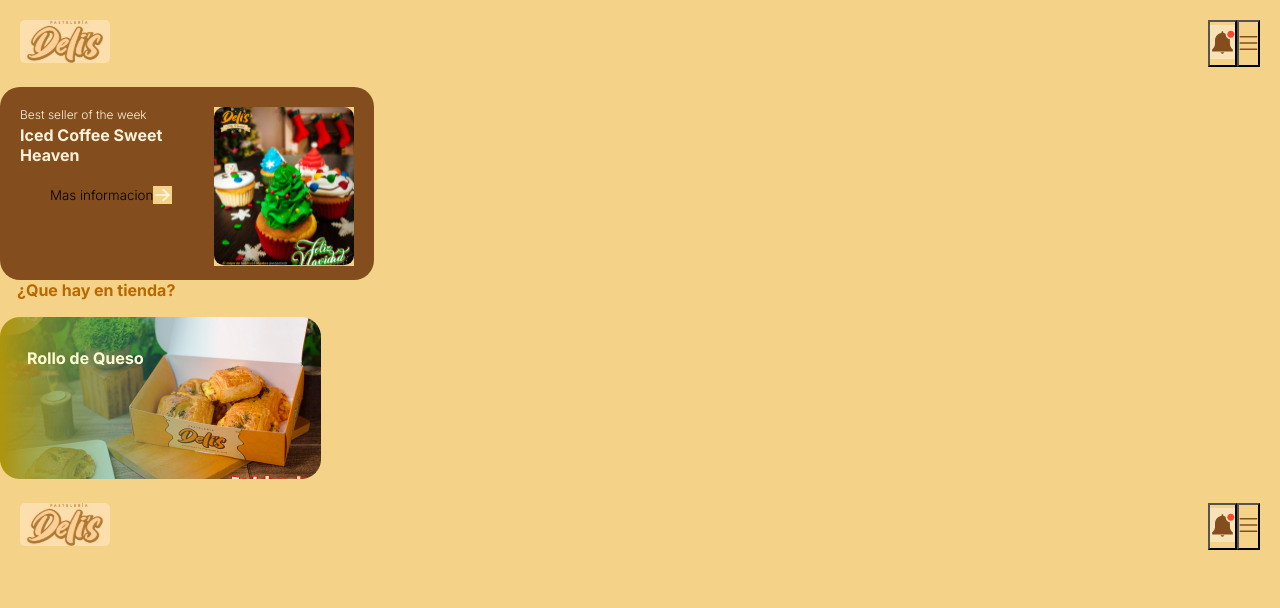
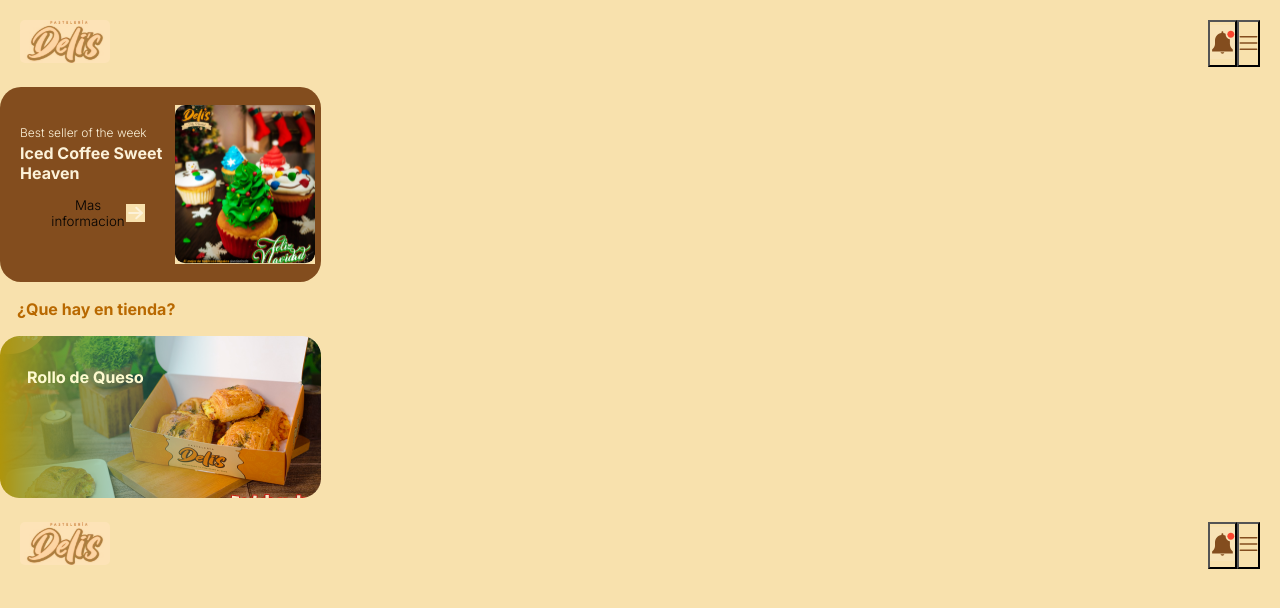
Before and after one commit to Thaisflores11/DelisProyecto, a React (Vite) app: page / in a window 1280 px wide. Shown: the top 608 px of the page. Built offline with nearby package versions, Linux system fonts and the light colour scheme; a web font is replaced by a local one.

Commit message:
porfavor que funcione

```diff
--- a/src/index.css
+++ b/src/index.css
@@ -1,5 +1,5 @@
 :root {
-  --color-de-fondo:rgb(244, 210, 136);
+  --color-de-fondo:rgb(248, 225, 173);
   --color-de-boton:hsl(28, 63%, 32%);
   --color-de-interiores:hsl(43, 85%, 92%);
   --color-de-sugerencias-pastel:hsl(90, 9%, 42%);
--- a/styles/anuncio.css
+++ b/styles/anuncio.css
@@ -1,10 +1,12 @@
 
 .ad{
-    width: 374px;
-    height: 192.685px;
+    width: 321px;
+    height: 194.685px;
     display: flex;
-    border-radius: 20px;
+    border-radius: 21px;
     background: #834D1E;
+    flex-wrap: nowrap;
+    align-items: center;
 }
 .add{
     background: #834D1E;
--- a/styles/home.css
+++ b/styles/home.css
@@ -2,8 +2,8 @@
 {
 
 
-    padding-left: 17px;
-    padding-bottom: 17px;
+    padding:17px;
+
 }
 .home{
     color: rgb(184, 104, 0);
```
